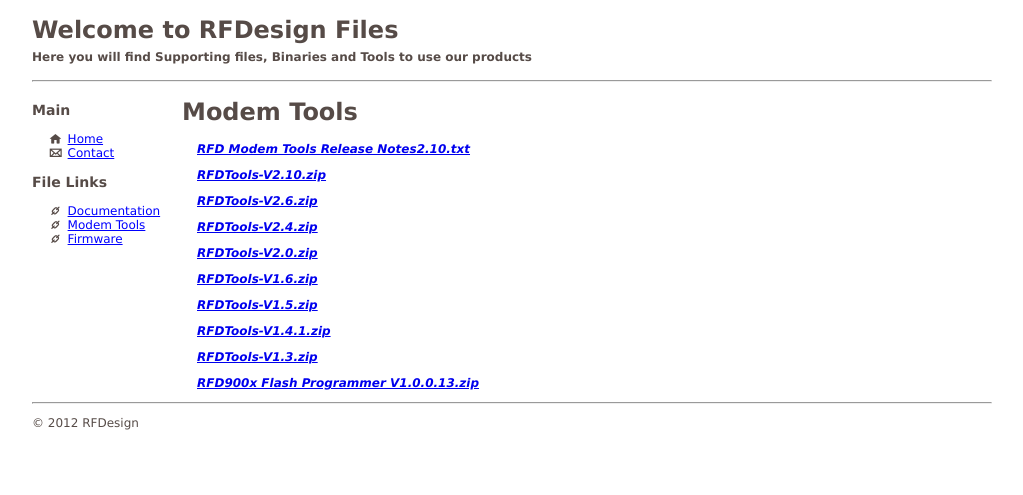
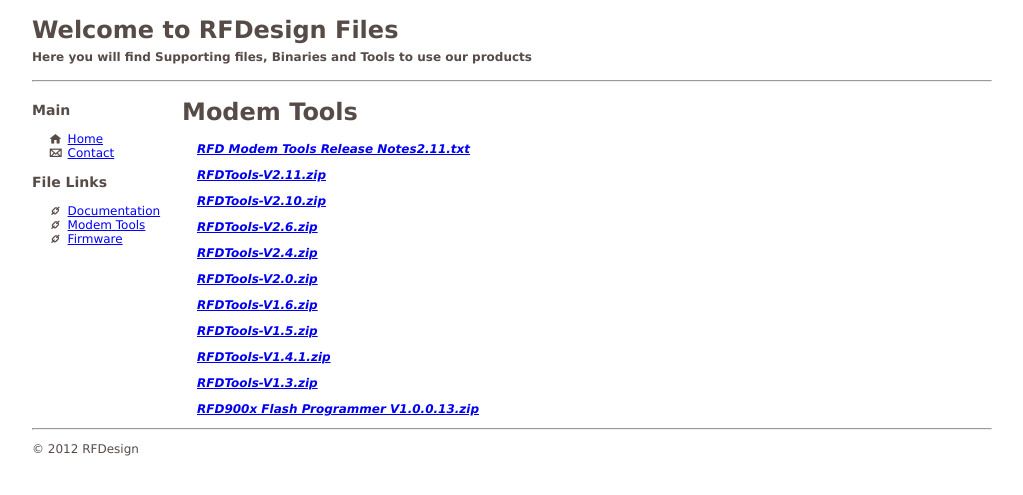
Before and after one commit to RFDesign/rfdesign.github.io, a Jekyll site: the page built from tools.html, in a window 1280 px wide. Shown: the top 495 px of the page, without its empty margins (26-1049 px from the left). Built offline with Jekyll 4.4.1, drawn with Linux system fonts in a browser that asks for light colours.

Commit message:
Updated with tools v2.11

```diff
--- a/_data/tools.yml
+++ b/_data/tools.yml
@@ -1,4 +1,5 @@
-- file: RFD Modem Tools Release Notes2.10.txt
+- file: RFD Modem Tools Release Notes2.11.txt
+- file: RFDTools-V2.11.zip
 - file: RFDTools-V2.10.zip
 - file: RFDTools-V2.6.zip
 - file: RFDTools-V2.4.zip
```
